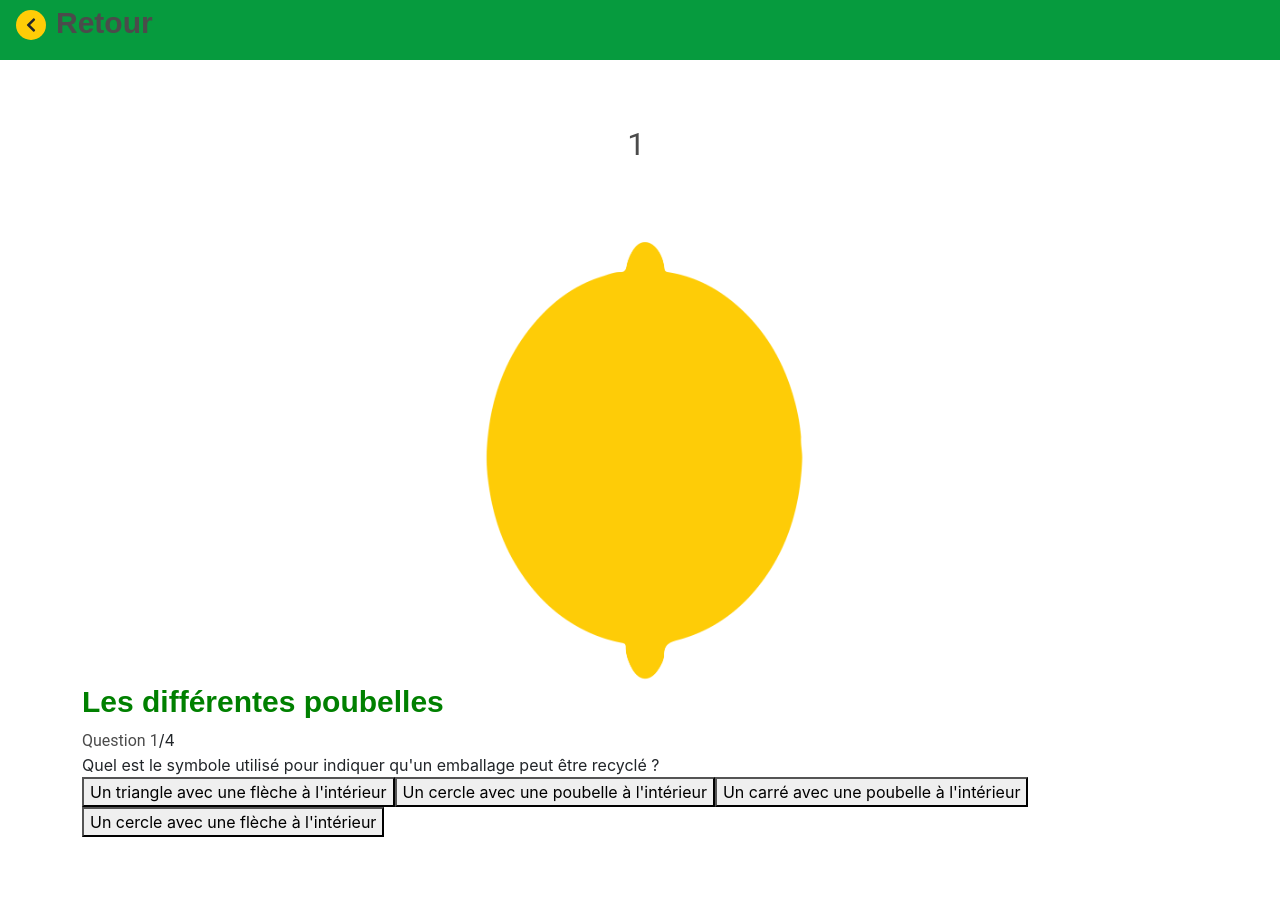
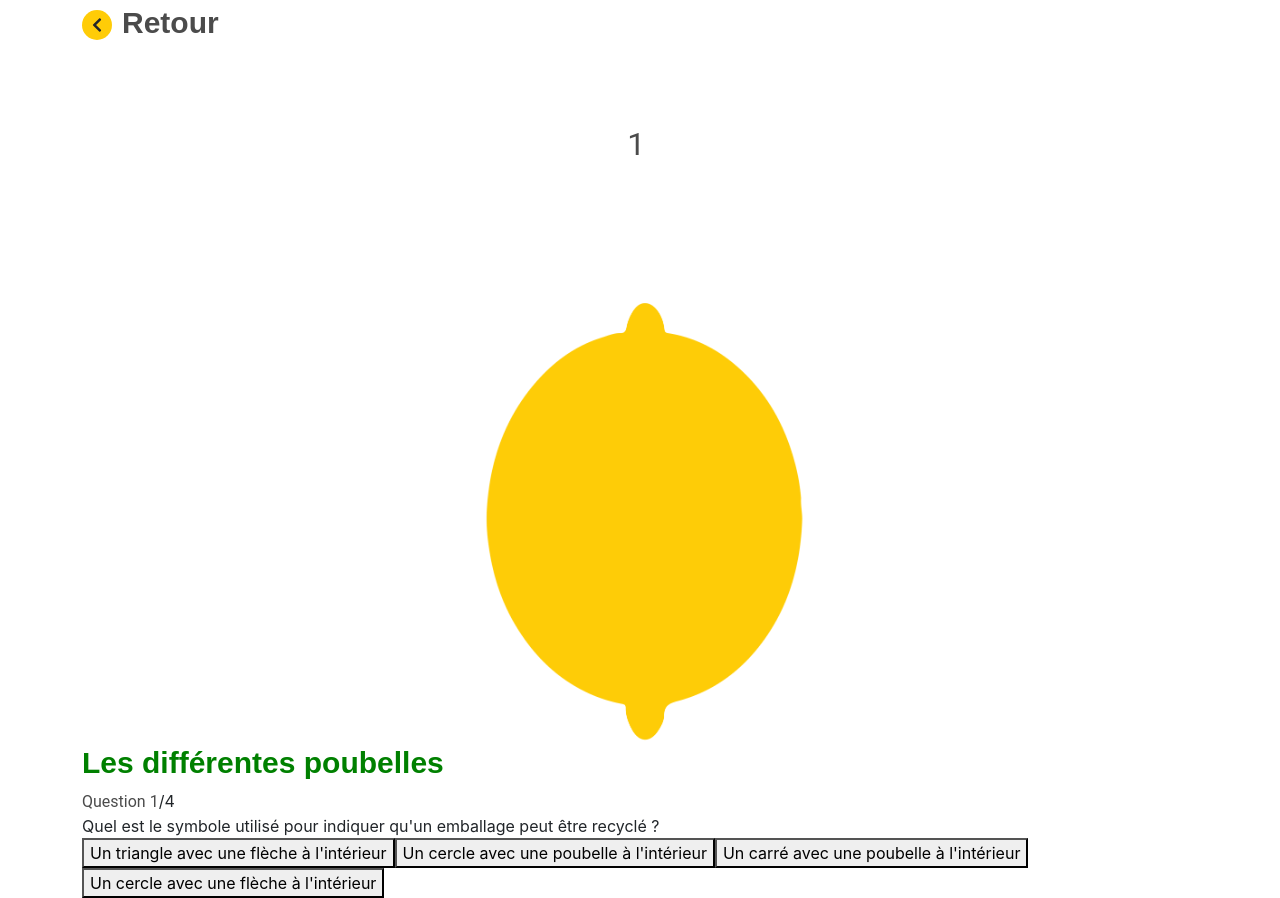
Before and after one commit to kameronramah/Lemontri, a React (Create React App) app: page /quizzes in a window 1280 px wide. Before the commit the page ends 837 px from the top, so only its background shows below. Built offline with nearby package versions, Linux system fonts and the light colour scheme; no server answers; a web font is replaced by a local one; what react-chatbot-kit would draw is missing.

Commit message:
correction

```diff
--- a/src/App.css
+++ b/src/App.css
@@ -340,15 +340,7 @@ button.btn-warning:hover{
 .boutonQuizz{
   margin-top: 15%;
 }
-.boutonRetour{
-  background-color: var(--color1);
-  position: absolute;
-  width: 100%;
-  height: 60px;
-  top: 0;
-  left: 0;
-  padding: 0 1rem;
-}
+
 
 
 /* INPUT */
```
